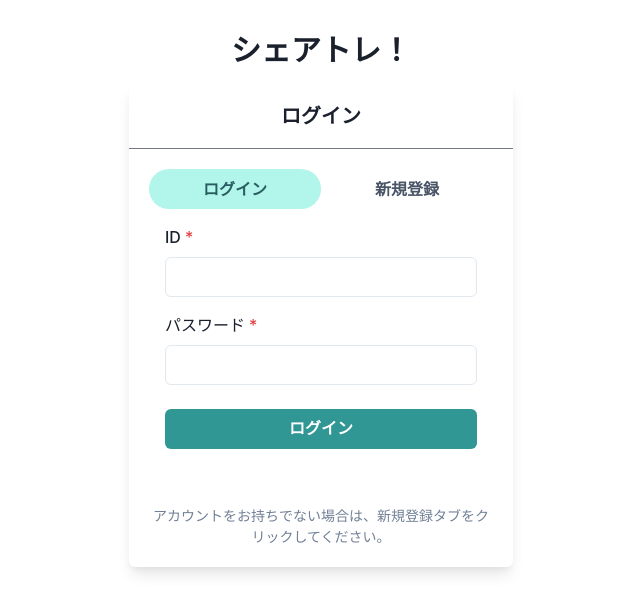
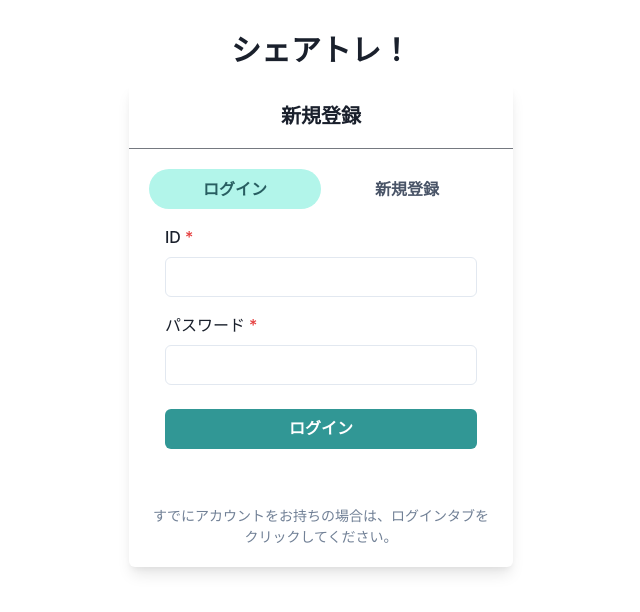
Before and after one commit to jphacks/tk_2405, a Next.js app in the folder frontend/: page /login in a window 1280 px wide. Shown: the top 612 px of the page, without its empty margins (319-959 px from the left). Built offline with nearby package versions, Linux system fonts and the light colour scheme.

Commit message:
add initTab

```diff
--- a/frontend/app/login/page.js
+++ b/frontend/app/login/page.js
@@ -24,8 +24,8 @@ import {
   AlertIcon,
 } from "@chakra-ui/react";
 
-export default function AuthForm() {
-  const [isLogin, setIsLogin] = useState(true);
+export default function AuthForm({initTab}) {
+  const [isLogin, setIsLogin] = useState(initTab);
   const [userId, setUserId] = useState("");
   const [password, setPassword] = useState("");
   const [userName, setUserName] = useState("");
@@ -61,6 +61,7 @@ export default function AuthForm() {
       if (response.status === 200) {
         console.log(isLogin ? "ログイン成功" : "サインアップ成功", data);
         localStorage.setItem("user_id", data.user_id); // ユーザーIDをローカルストレージに保存
+        localStorage.setItem("user_name", data.user_name); // ユーザーIDをローカルストレージに保存
         router.push("/");
       } else if (response.status === 403) {
         setError("パスワードが間違っています。");
```
